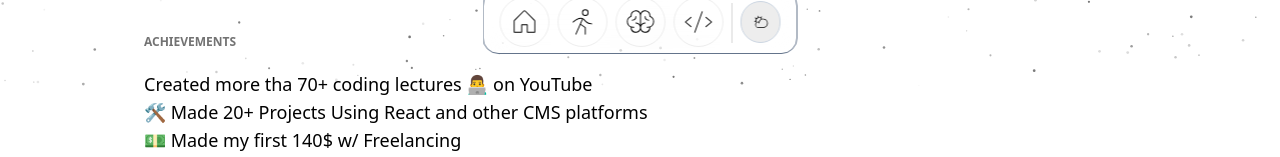
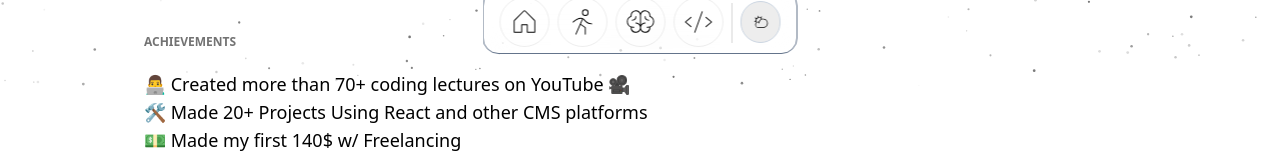
Before and after one commit to Safdar-Ali-India/safdar-Portfolio, a Next.js app: page /about in a window 1280 px wide. Shown: the part 714-871 px from the top of the page. Built offline with nearby package versions, Linux system fonts and the light colour scheme.

Commit message:
build commit

```diff
--- a/app/about/page.jsx
+++ b/app/about/page.jsx
@@ -72,10 +72,10 @@ function page() {
           </h3>
           <div className="dark:text-neutral-300 font-InterMedium mt-3 text-sm lg:text-lg light:text-slate-800">
             <ul>
-            <li> Created more tha 70+ coding lectures 👨‍💻 on YouTube </li>
-              <li>🛠 Made 20+ Projects Using React and other CMS platforms</li>
-              <li>💵 Made my first 140$ w/ Freelancing</li>
-              <li>🌟 Hit 3K+ Followers on Blog / LinkedIn</li>
+            <li> 👨‍💻 Created more than 70+ coding lectures on YouTube 🎥 </li>
+                    <li>🛠 Made 20+ Projects Using React and other CMS platforms</li>
+                    <li>💵 Made my first 140$ w/ Freelancing</li>
+                    <li>🌟 Hit 3K+ Followers on Blog / LinkedIn </li>
 
             </ul>
           </div>
```
